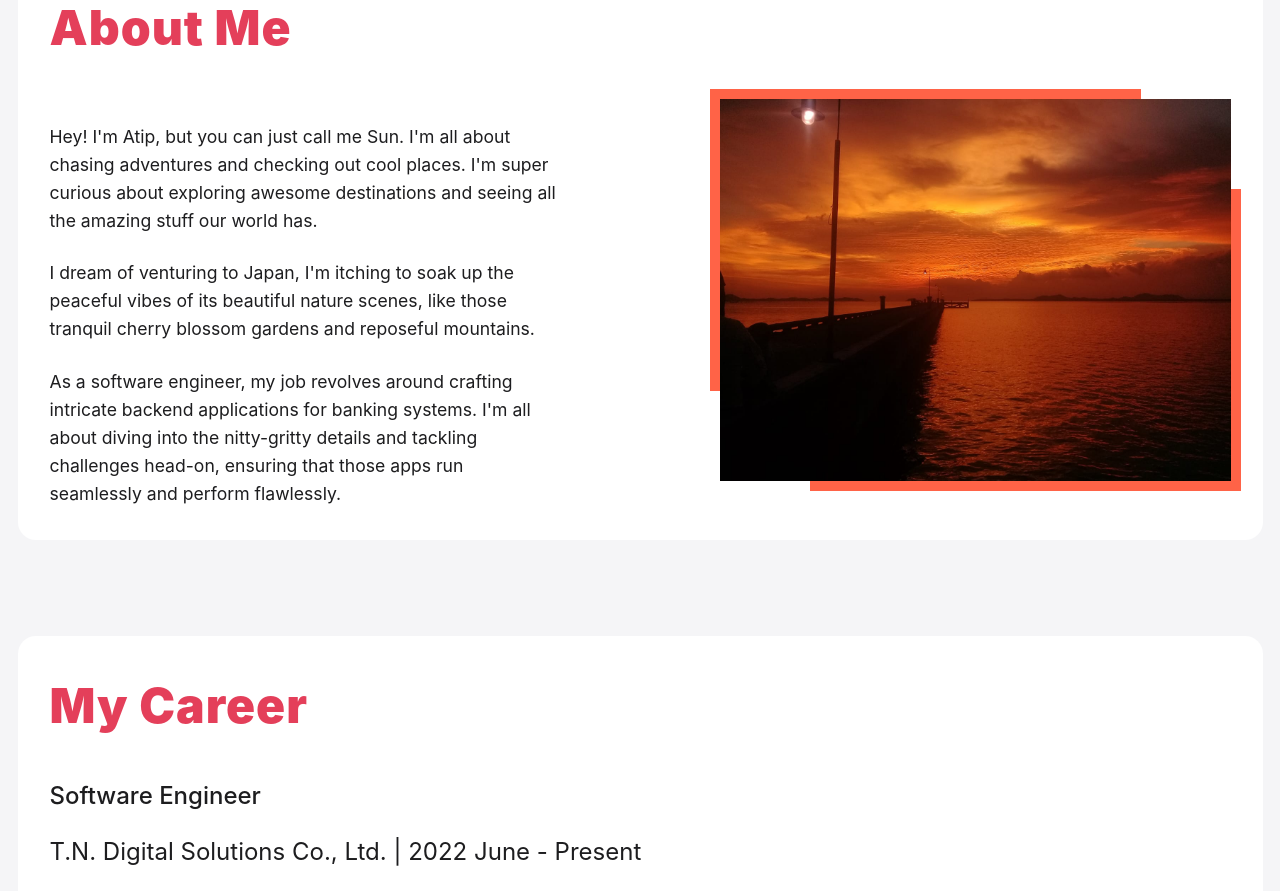
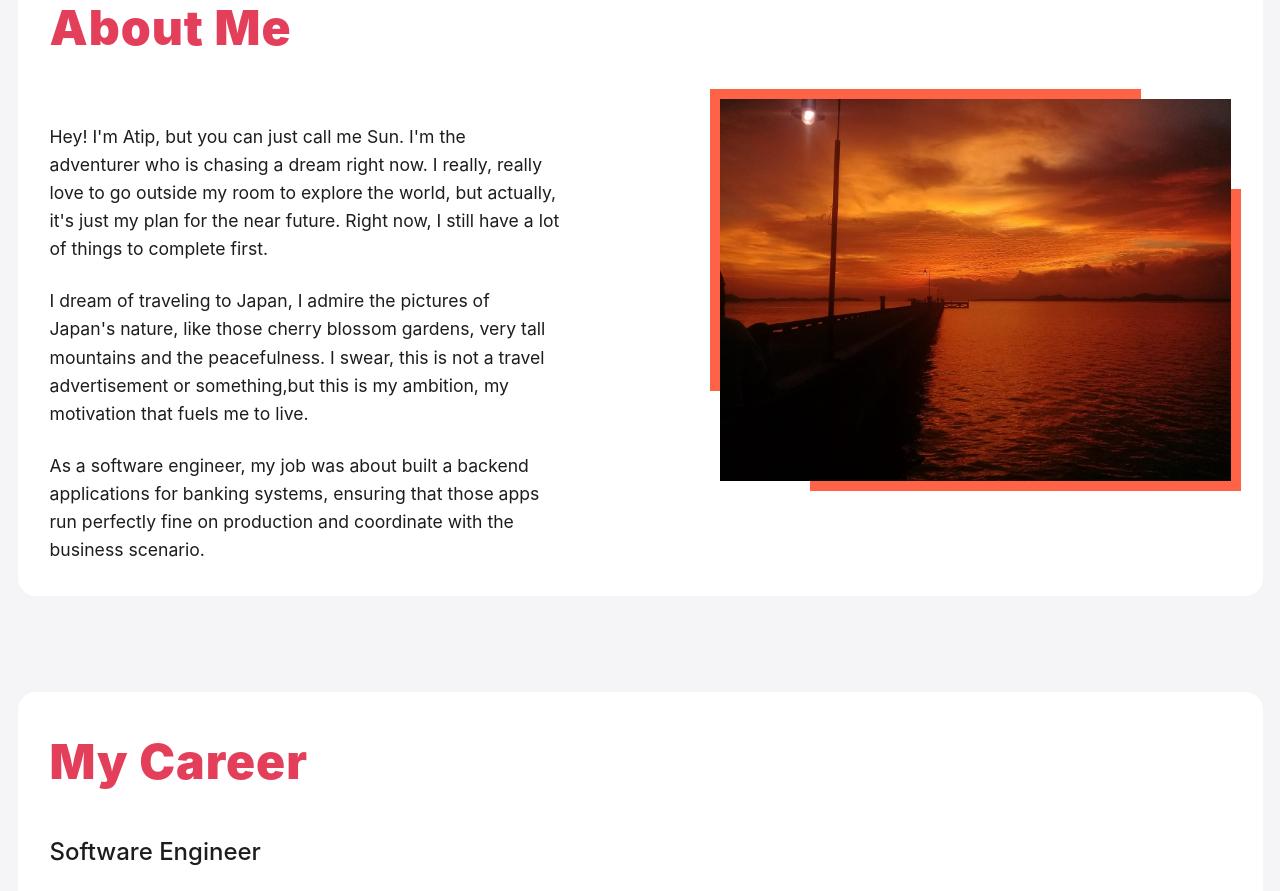
Before and after one commit to cantidentify/atip-portfolio, a React (Create React App) app: page / in a window 1280 px wide. Shown: the part 820-1711 px from the top of the page. Built offline with nearby package versions, Linux system fonts and the light colour scheme.

Commit message:
Upgrade and downgrade some words to make it more humorous

```diff
--- a/src/components/About.js
+++ b/src/components/About.js
@@ -10,12 +10,11 @@ const About = () => {
             <div className="about-content-left">
                 <div className="about-content-detail">
                     <p>
-                        Hey! I'm Atip, but you can just call me Sun. I'm all about chasing adventures and checking out cool places. I'm super curious about exploring awesome destinations and seeing all the amazing stuff our world has. </p>
+                        Hey! I'm Atip, but you can just call me Sun. I'm the adventurer who is chasing a dream right now. I really, really love to go outside my room to explore the world, but actually, it's just my plan for the near future. Right now, I still have a lot of things to complete first. </p>
                     <p>
-                        I dream of venturing to Japan, I'm itching to soak up the peaceful vibes of its beautiful nature scenes, like those tranquil cherry blossom gardens and reposeful mountains.</p>
-
+                        I dream of traveling to Japan, I admire the pictures of Japan's nature, like those cherry blossom gardens, very tall mountains and the peacefulness. I swear, this is not a travel advertisement or something,but this is my ambition, my motivation that fuels me to live.</p>
                     <p>
-                        As a software engineer, my job revolves around crafting intricate backend applications for banking systems. I'm all about diving into the nitty-gritty details and tackling challenges head-on, ensuring that those apps run seamlessly and perform flawlessly.</p>
+                        As a software engineer, my job was about built a backend applications for banking systems, ensuring that those apps run perfectly fine on production and coordinate with the business scenario.</p>
                 </div>
             </div>
             <div>
```
